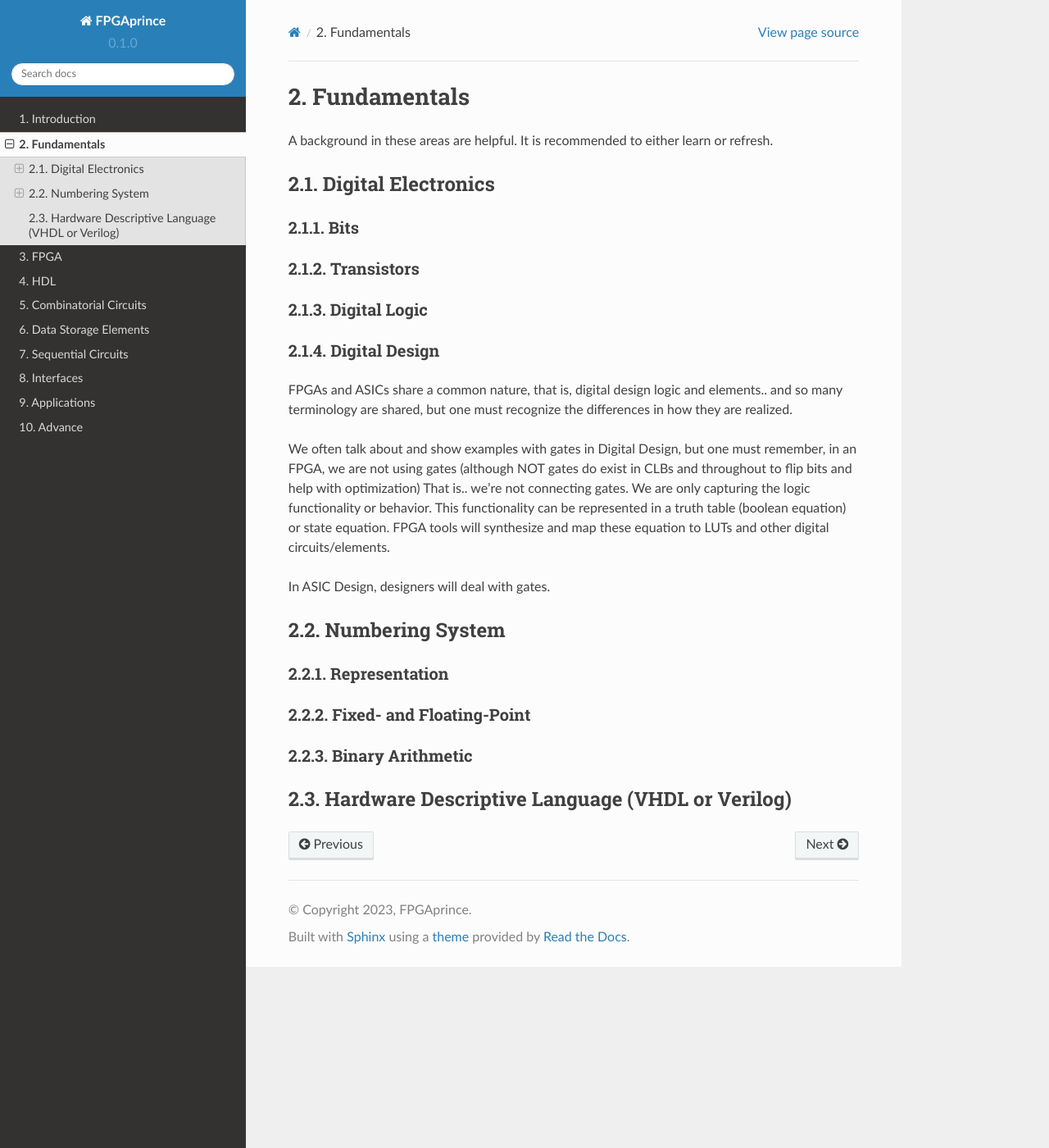
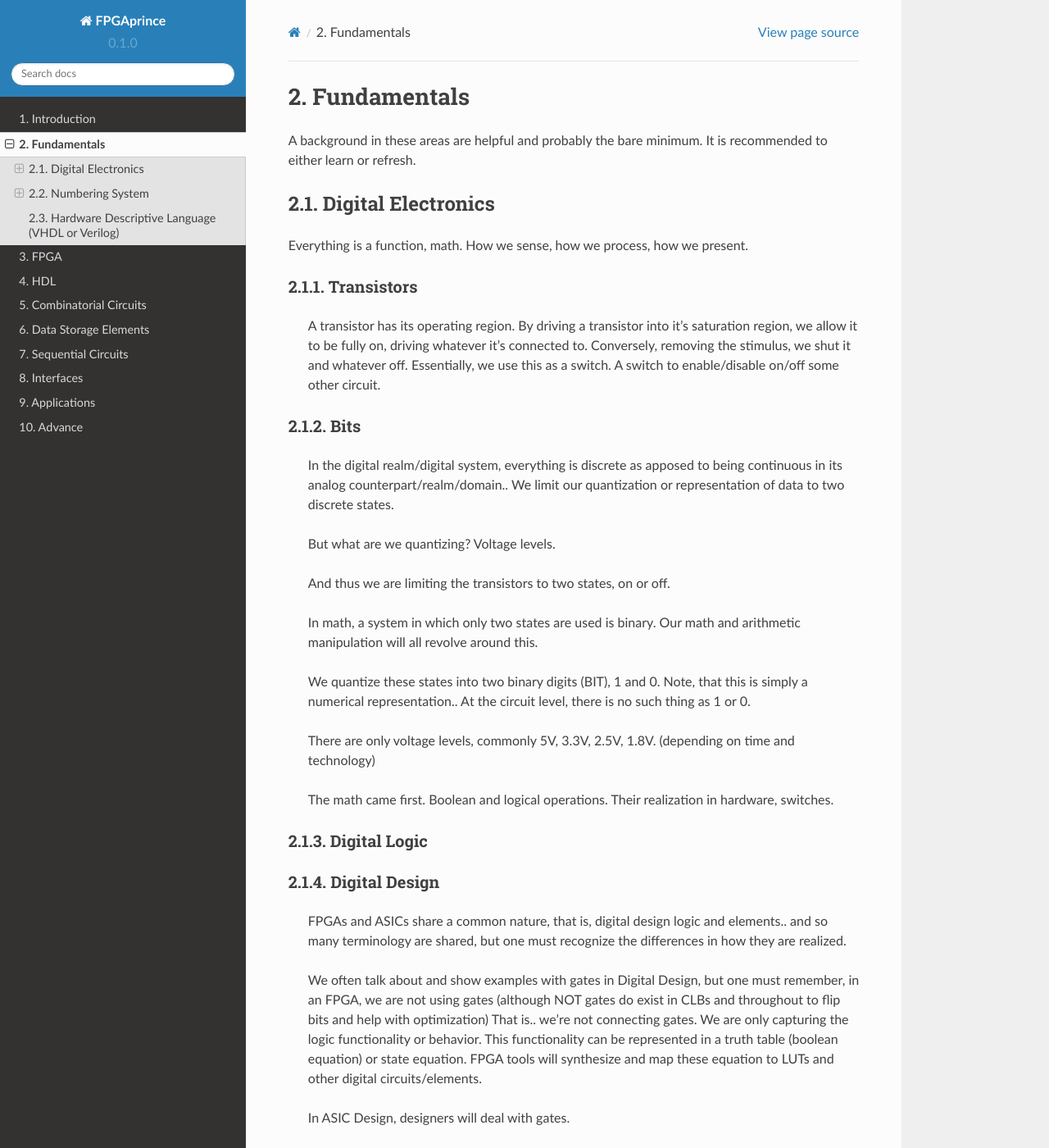
Before and after one commit to fpgaprince/rtd, a Sphinx documentation site: the page built from docs/source/fundamentals.rst, in a window 1280 px wide and 1400 px high. Shown: the whole window at 82% size. Built offline with Sphinx 7.4.7 and the Read the Docs theme 2.0.0, drawn with Linux system fonts in a browser that asks for light colours.

Commit message:
fund push

```diff
--- a/docs/source/fundamentals.rst
+++ b/docs/source/fundamentals.rst
@@ -1,30 +1,59 @@
 Fundamentals
 ************************
-A background in these areas are helpful. It is recommended to either learn or refresh.
+A background in these areas are helpful and probably the bare minimum. It is recommended to either learn or refresh.
 
 Digital Electronics
 ============================================================
+Everything is a function, math. How we sense, how we process, how we present.
+
+
+Transistors
+------------------
+    A transistor has its operating region.
+    By driving a transistor into it's saturation region, we allow it to be fully on, driving whatever it's connected to.
+    Conversely, removing the stimulus, we shut it and whatever off.
+    Essentially, we use this as a switch. A switch to enable/disable on/off some other circuit.
 
 Bits
 ------------------
+    In the digital realm/digital system, everything is discrete as apposed to being continuous in its analog counterpart/realm/domain..
+    We limit our quantization or representation of data to two discrete states.
 
-Transistors
-------------------
+    But what are we quantizing? Voltage levels.
+
+    And thus we are limiting the transistors to two states, on or off.
+
+    In math, a system in which only two states are used is binary.
+    Our math and arithmetic manipulation will all revolve around this.
+
+    We quantize these states into two binary digits (BIT), 1 and 0.
+    Note, that this is simply a numerical representation..
+    At the circuit level, there is no such thing as 1 or 0.
+
+    There are only voltage levels, commonly 5V, 3.3V, 2.5V, 1.8V. (depending on time and technology)
+
+
+
+    The math came first. Boolean and logical operations. Their realization in hardware, switches.
+
+
 
 Digital Logic
 ------------------
 
+
+
 Digital Design
 ------------------
-FPGAs and ASICs share a common nature, that is, digital design logic and elements.. and so many terminology are shared,
-but one must recognize the differences in how they are realized.
+    FPGAs and ASICs share a common nature, that is, digital design logic and elements.. and so many terminology are shared,
+    but one must recognize the differences in how they are realized.
 
-We often talk about and show examples with gates in Digital Design, but one must remember, in an FPGA, we are not using gates (although NOT gates do exist in CLBs and throughout to flip bits and help with optimization)
-That is.. we're not connecting gates. We are only capturing the logic functionality or behavior.
-This functionality can be represented in a truth table (boolean equation) or state equation.
-FPGA tools will synthesize and map these equation to LUTs and other digital circuits/elements.
+    We often talk about and show examples with gates in Digital Design, but one must remember, in an FPGA, we are not using gates (although NOT gates do exist in CLBs and throughout to flip bits and help with optimization)
+    That is.. we're not connecting gates. We are only capturing the logic functionality or behavior.
+    This functionality can be represented in a truth table (boolean equation) or state equation.
+    FPGA tools will synthesize and map these equation to LUTs and other digital circuits/elements.
 
-In ASIC Design, designers will deal with gates.
+    In ASIC Design, designers will deal with gates.
 
 
 
```
